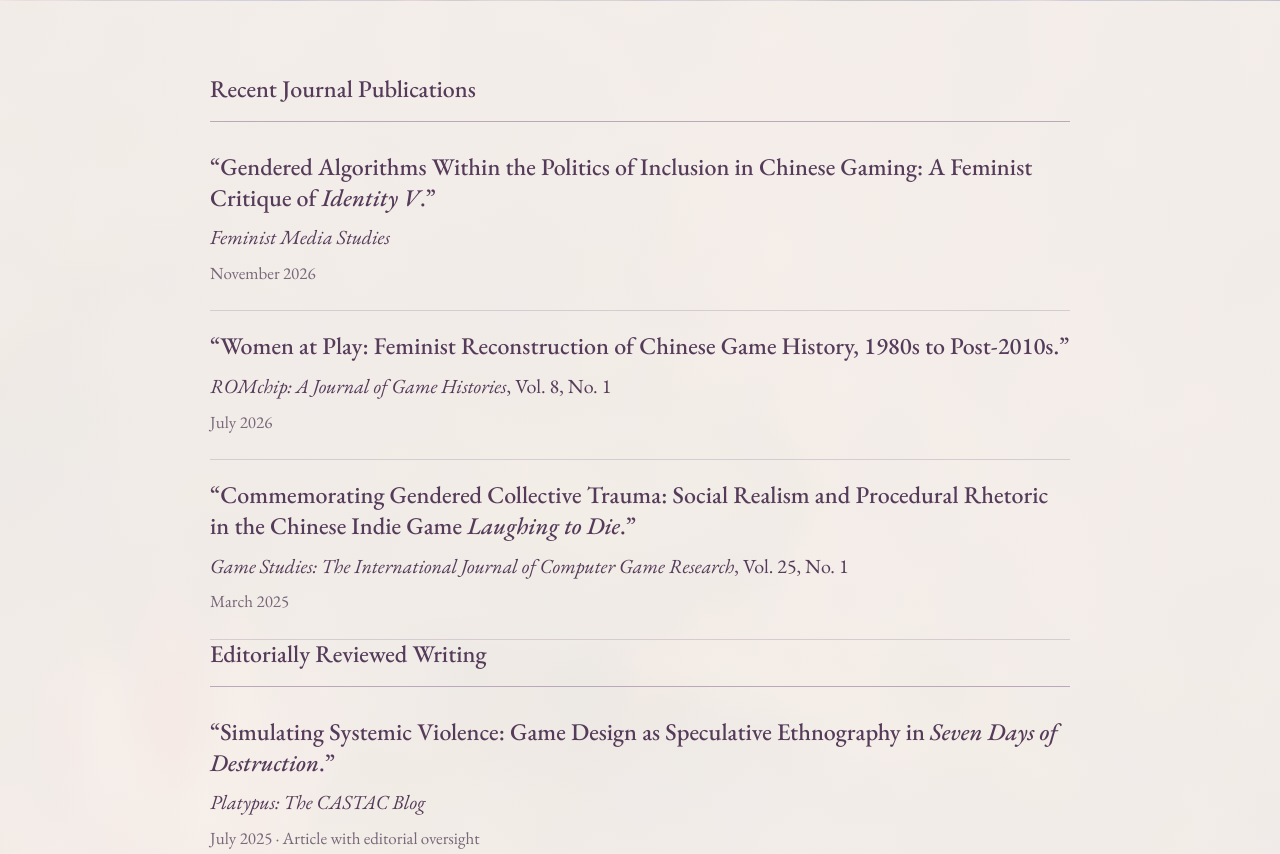
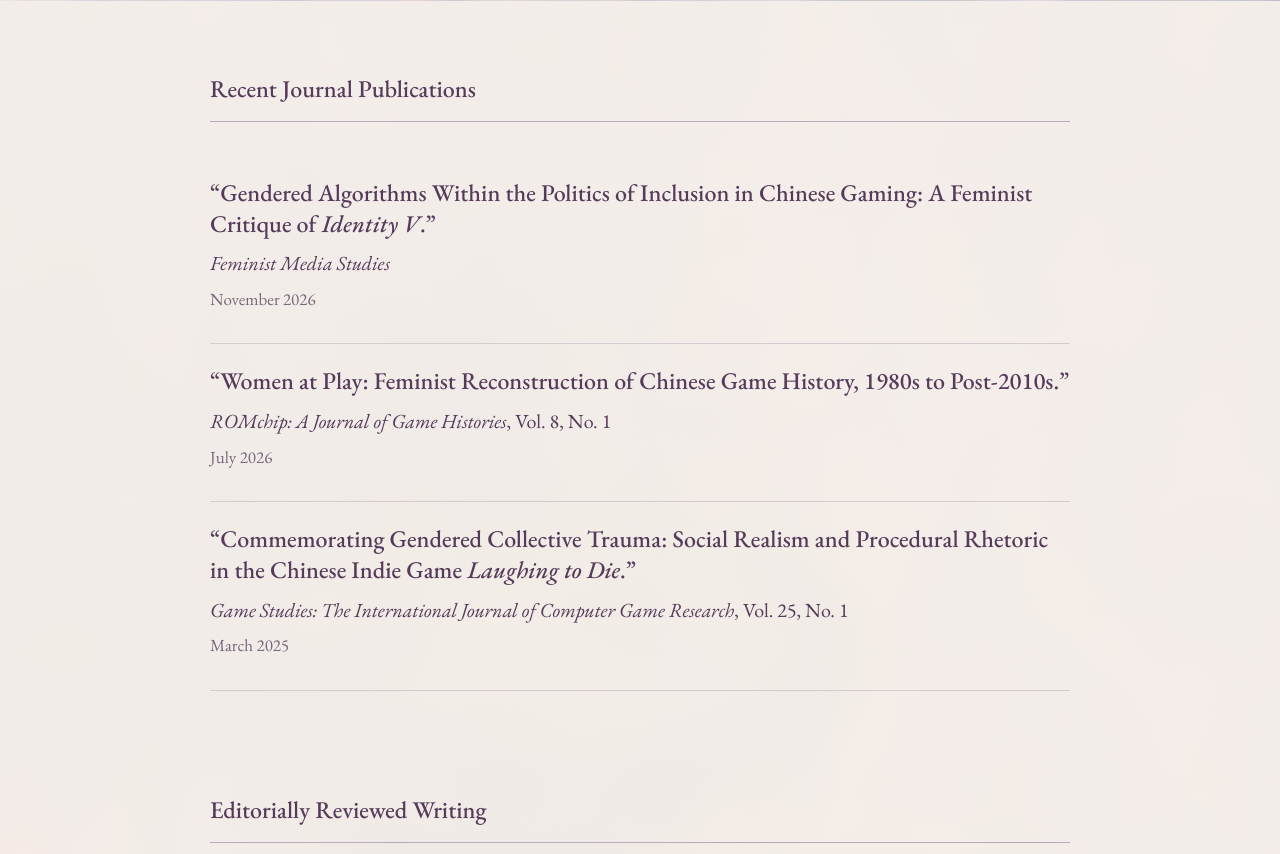
Before and after one commit to MayshuZ/mayshu-meixu-zhan, a plain HTML site: page publication.html in a window 1280 px wide. Shown: the part 340-1194 px from the top of the page. Drawn offline with nearby package versions, Linux system fonts and the light colour scheme.

Commit message:
Add files via upload

```diff
--- a/publication.html
+++ b/publication.html
@@ -14,6 +14,21 @@
 .pub-list .entry p {margin:7px 0;}
 .pub-list .entry small {line-height:1.45; margin-top:8px;}
 @media(max-width:760px){.pub-list .subhead{margin-top:58px;margin-bottom:20px;font-size:27px}.pub-list .entry{padding:18px 0 23px}}
+
+/* Larger, deliberate whitespace between publication categories */
+.pub-list .subhead:not(:first-child) {
+  margin-top: 0 !important;
+  padding-top: 105px !important;
+  margin-bottom: 34px !important;
+  border-top: 0;
+  border-bottom: 1px solid #b9a9ba;
+}
+.pub-list .subhead:first-child {margin-bottom: 34px !important;}
+.pub-list .entry {padding-top: 22px; padding-bottom: 32px;}
+.pub-list .entry + .subhead {clear: both;}
+@media(max-width:760px) {
+ .pub-list .subhead:not(:first-child) {padding-top: 78px !important; margin-bottom: 26px !important;}
+}
 </style></head><body><header class="site-header"><a class="brand" href="index.html">MM. Zhan</a><nav class="nav" aria-label="Main navigation"><a href="index.html">Home</a><a href="about.html">About</a><a href="publication.html" aria-current="page">Publication</a><a href="research.html">Research</a><a href="teaching.html">Teaching</a><a href="honors.html">Honors &amp; Awards</a><a href="game-design.html">Game Design</a><a href="contact.html">Contact</a></nav></header><div class="page-head"><div class="page-head-inner"><h1>Publication</h1><p>Journal articles, editorially reviewed writing, work in progress &amp; book chapters</p></div></div><main class="editorial single-page"><div class="inner"><section class="feature section" id="publication"><h2>Publication</h2><div class="feature-body pub-list"><h3 class="subhead">Recent Journal Publications</h3>
 <div class="entry"><h3><a href="https://doi.org/10.1080/14680777.2026.2757599">“Gendered Algorithms Within the Politics of Inclusion in Chinese Gaming: A Feminist Critique of <em>Identity V</em>.”</a></h3><p><em>Feminist Media Studies</em></p><small>November 2026</small></div>
 <div class="entry"><h3><a href="https://romchip.org/index.php/romchip-journal/article/view/243">“Women at Play: Feminist Reconstruction of Chinese Game History, 1980s to Post-2010s.”</a></h3><p><em>ROMchip: A Journal of Game Histories</em>, Vol. 8, No. 1</p><small>July 2026</small></div>
```
